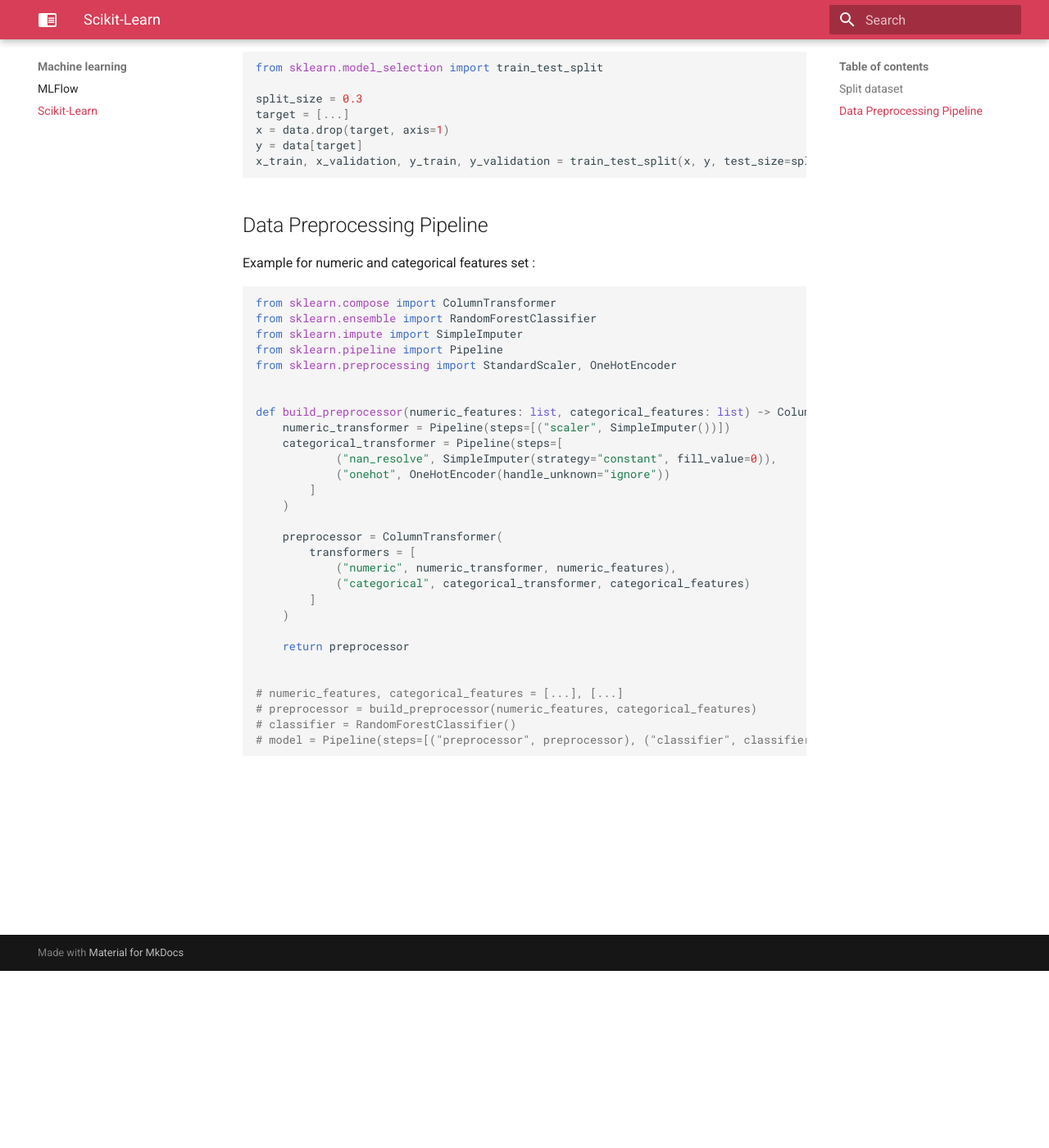
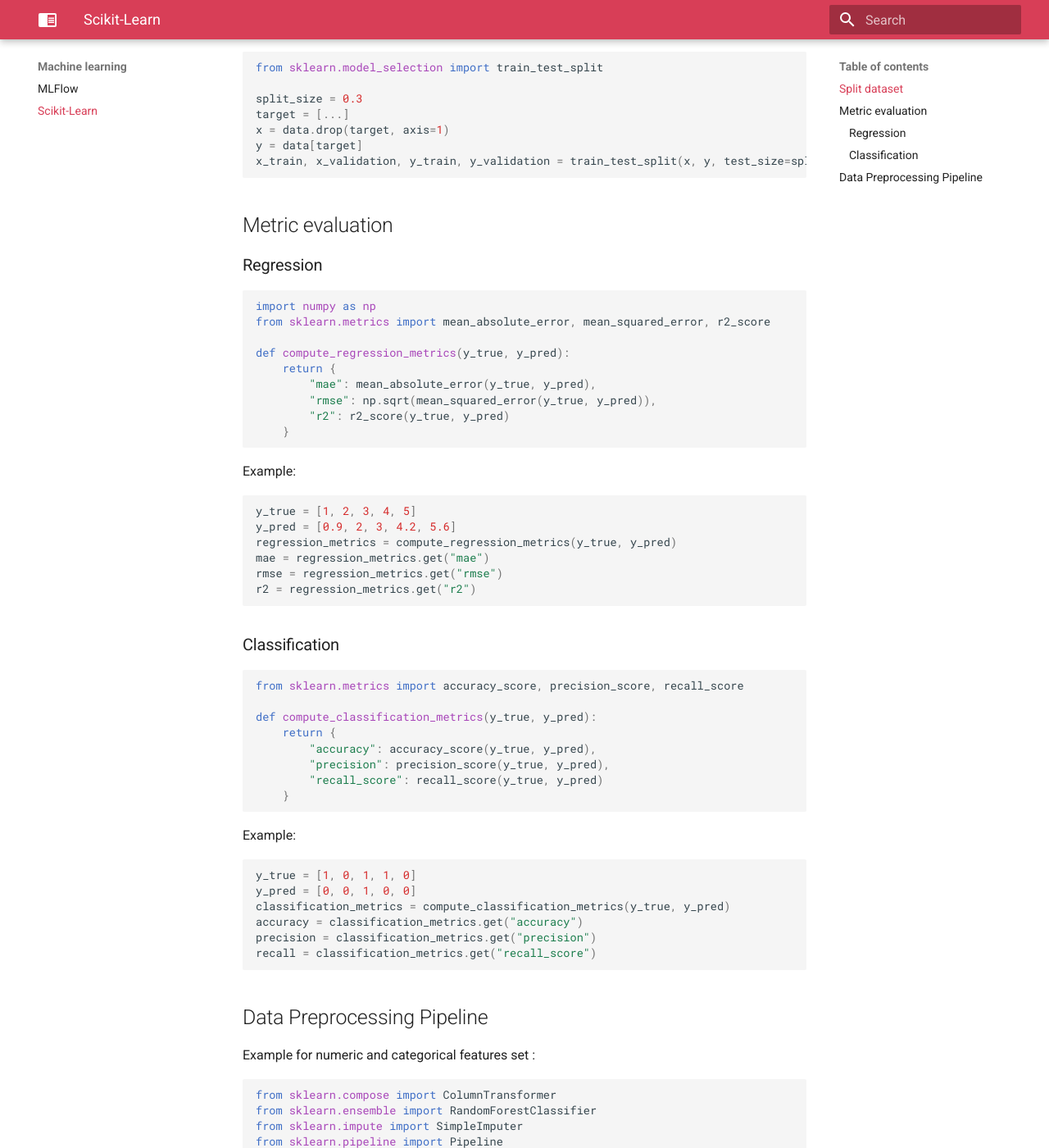
Before and after one commit to Ben8t/boilerplate, an MkDocs documentation site: the page built from docs/machine-learning/02-scikit-learn.md, in a window 1280 px wide and 1400 px high, scrolled down 216 px. Shown: the whole window at 82% size. Built offline with MkDocs 1.6.1 and Material for MkDocs 9.7.7, drawn with Linux system fonts in a browser that asks for light colours.

Commit message:
[main] add model metrics computation in sklearn

````diff
--- a/docs/machine-learning/02-scikit-learn.md
+++ b/docs/machine-learning/02-scikit-learn.md
@@ -12,6 +12,56 @@ x = data.drop(target, axis=1)
 y = data[target]
 x_train, x_validation, y_train, y_validation = train_test_split(x, y, test_size=split_size)
 ```
+
+## Metric evaluation
+
+### Regression
+
+```python
+import numpy as np
+from sklearn.metrics import mean_absolute_error, mean_squared_error, r2_score
+
+def compute_regression_metrics(y_true, y_pred):
+    return {
+        "mae": mean_absolute_error(y_true, y_pred),
+        "rmse": np.sqrt(mean_squared_error(y_true, y_pred)),
+        "r2": r2_score(y_true, y_pred)
+    }
+```
+
+Example:
+```python
+y_true = [1, 2, 3, 4, 5]
+y_pred = [0.9, 2, 3, 4.2, 5.6]
+regression_metrics = compute_regression_metrics(y_true, y_pred)
+mae = regression_metrics.get("mae")
+rmse = regression_metrics.get("rmse")
+r2 = regression_metrics.get("r2")
+```
+
+### Classification
+
+```python
+from sklearn.metrics import accuracy_score, precision_score, recall_score
+
+def compute_classification_metrics(y_true, y_pred):
+    return {
+        "accuracy": accuracy_score(y_true, y_pred),
+        "precision": precision_score(y_true, y_pred),
+        "recall_score": recall_score(y_true, y_pred)
+    }
+```
+
+Example:
+```python
+y_true = [1, 0, 1, 1, 0]
+y_pred = [0, 0, 1, 0, 0]
+classification_metrics = compute_classification_metrics(y_true, y_pred)
+accuracy = classification_metrics.get("accuracy")
+precision = classification_metrics.get("precision")
+recall = classification_metrics.get("recall_score")
+```
+
 ## Data Preprocessing Pipeline
 
 Example for numeric and categorical features set :
````
